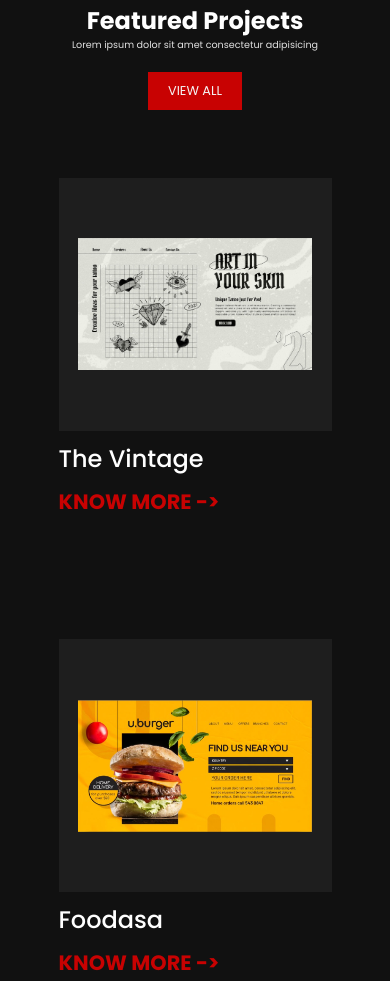
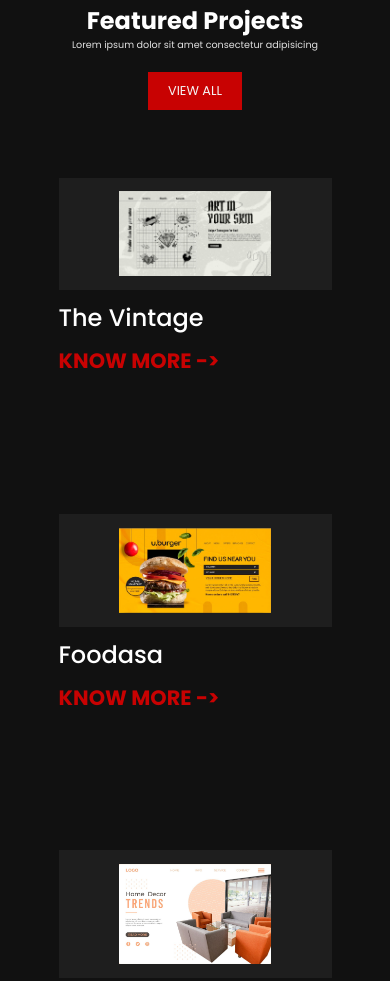
Before and after one commit to PyDaFire/CSS-Project-15, a plain HTML site: page index.html in a window 390 px wide. Shown: the part 1752-2733 px from the top of the page. Drawn offline with Linux system fonts and the light colour scheme.

Commit message:
css Updated

```diff
--- a/style.css
+++ b/style.css
@@ -204,15 +204,14 @@ p.all{
 
  .projects .cards .card .card-img{
     background-color: #1E1E1E;
-    width: 35vw;
-    height: 30vh;
     display: flex;
     align-items: center;
     justify-content: center;
  }
 
  .projects .cards .card img{
-    width: 28vw;
+    min-width: 50%;
+    padding: 5% 8%;
  }
 
  .projects .cards h1{
@@ -288,9 +287,7 @@ footer{
      }
 
      .projects .cards .card .card-img{
-        width: 35vw;
-        height: 30vh;
-        margin-top: 8vh;
+        margin-top: 5vh;
      }
 
      .projects .cards .card img{
@@ -400,13 +397,12 @@ footer{
      }
 
      .projects .cards .card .card-img{
-        width: 70vw;
-        height: 30vh;
         margin-top: 8vh;
      }
 
      .projects .cards .card img{
-        width: 60vw;
+        width: 50vw;
+        padding: 5% 8%;
      }
 
      .projects .cards h1{
```
